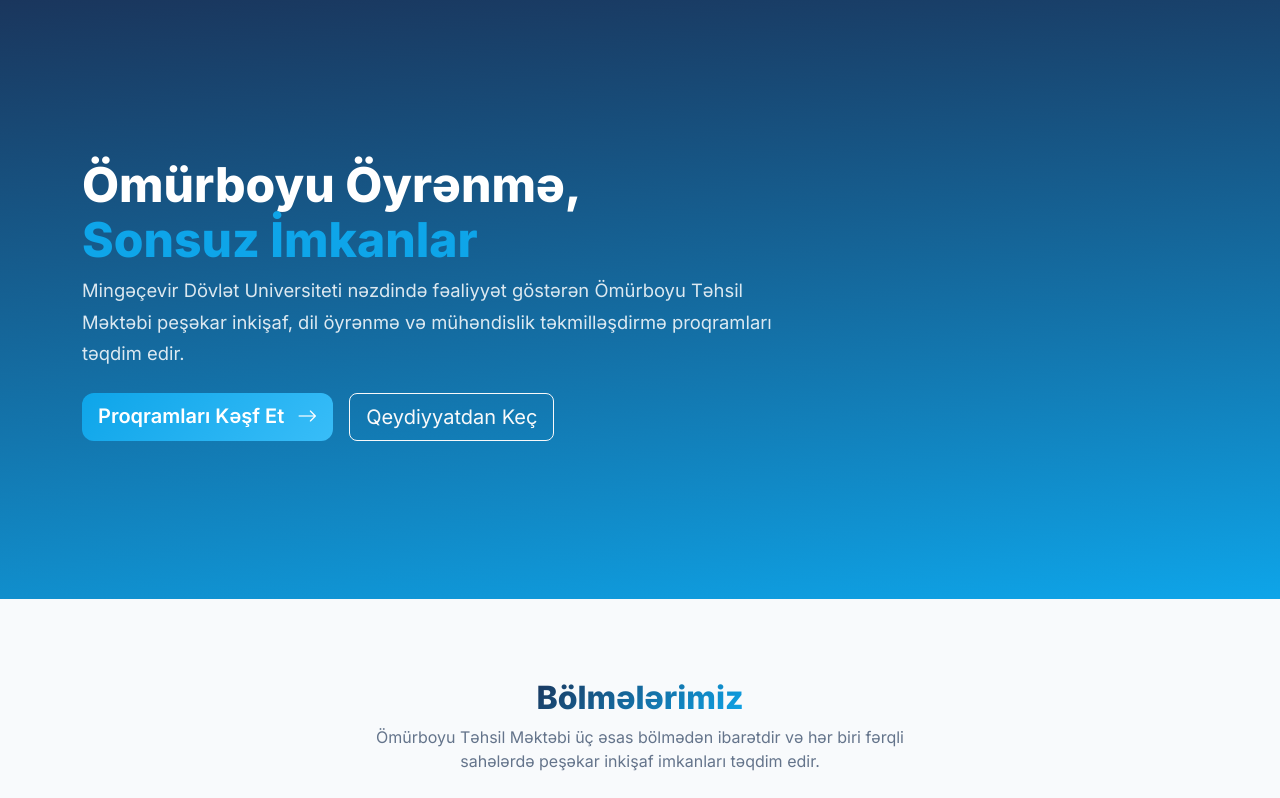
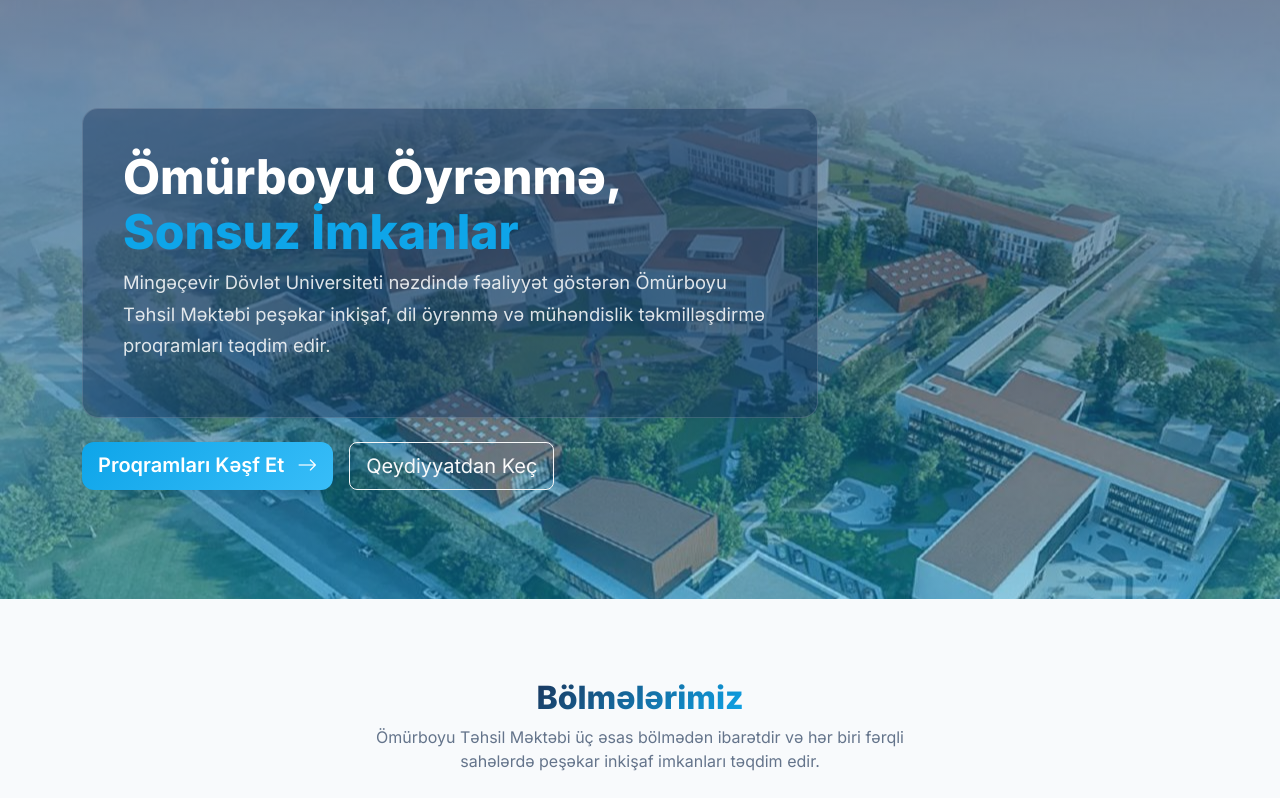
Before and after one commit to rahidzv/omurboyu, a Flask app: page / in a window 1280 px wide. Shown: the part 71-869 px from the top of the page. Run offline with Flask 3, Linux system fonts and the light colour scheme; data that the repository does not hold is empty; some libraries are stand-ins or nearby versions.

Commit message:
Hero section: background image + blur effect behind text

```diff
--- a/FlaskApp/static/css/style.css
+++ b/FlaskApp/static/css/style.css
@@ -130,12 +130,22 @@ body {
 .hero-section {
     position: relative; min-height: 75vh;
     display: flex; align-items: center;
-    background: var(--gradient-primary);
+    background-size: cover;
+    background-position: center;
+    background-repeat: no-repeat;
     overflow: hidden;
 }
 .hero-overlay {
     position: absolute; inset: 0;
-    background: linear-gradient(180deg, rgba(26,54,93,0.85) 0%, rgba(14,165,233,0.7) 100%);
+    background: linear-gradient(180deg, rgba(26,54,93,0.6) 0%, rgba(14,165,233,0.45) 100%);
+}
+.hero-blur-box {
+    background: rgba(26, 54, 93, 0.45);
+    backdrop-filter: blur(12px);
+    -webkit-backdrop-filter: blur(12px);
+    border-radius: 16px;
+    padding: 2.5rem;
+    border: 1px solid rgba(255, 255, 255, 0.15);
 }
 .hero-title { font-size: 3rem; font-weight: 800; line-height: 1.15; }
 .hero-text { font-size: 1.15rem; line-height: 1.7; }
--- a/FlaskApp/templates/public/index.html
+++ b/FlaskApp/templates/public/index.html
@@ -3,12 +3,13 @@
 
 {% block content %}
 <!-- Hero Section -->
-<section class="hero-section">
+<section class="hero-section" style="background-image: url('{{ url_for('static', filename='images/hero-bg.jpg') }}');">
     <div class="hero-overlay"></div>
     <div class="container position-relative z-2">
         <div class="row">
             <div class="col-lg-8">
                 <div class="hero-content animate-fade-up">
+                    <div class="hero-blur-box">
                         <h1 class="hero-title text-white">
                             Ömürboyu Öyrənmə, <br><span class="text-accent">Sonsuz İmkanlar</span>
                         </h1>
@@ -16,6 +17,7 @@
                             Mingəçevir Dövlət Universiteti nəzdində fəaliyyət göstərən Ömürboyu Təhsil Məktəbi
                             peşəkar inkişaf, dil öyrənmə və mühəndislik təkmilləşdirmə proqramları təqdim edir.
                         </p>
+                    </div>
                     <div class="d-flex flex-wrap gap-3 mt-4">
                         <a href="{{ url_for('public.programs') }}" class="btn btn-accent btn-lg">
                             Proqramları Kəşf Et <i class="bi bi-arrow-right ms-2"></i>
```
Also changed, not shown: FlaskApp/static/images/hero-bg.jpg (added), photos.jpg (added). Lines whose indentation alone changed are shown as unchanged.
